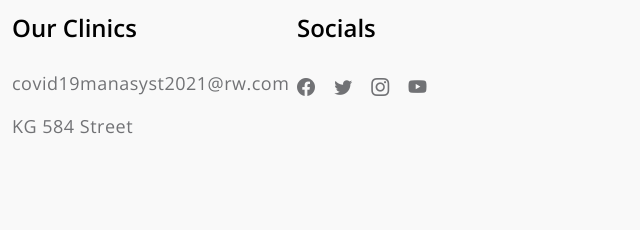
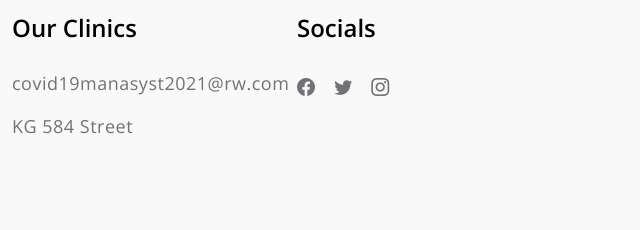
Before and after one commit to aimefidele/team2, a plain HTML site: page index.html in a window 1280 px wide. Shown: the part 4092-4322 px from the top of the page, 640-1280 px from the left. Drawn offline with nearby package versions, Linux system fonts and the light colour scheme; files whose address does not match are found by name.

Commit message:
Update index.html

```diff
--- a/index.html
+++ b/index.html
@@ -439,8 +439,6 @@ https://templatemo.com/tm-566-medic-care
                             <li><a href="#" class="social-icon-link bi-twitter"></a></li>
 
                             <li><a href="#" class="social-icon-link bi-instagram"></a></li>
-
-                            <li><a href="#" class="social-icon-link bi-youtube"></a></li>
                         </ul>
                     </div>
 
```
